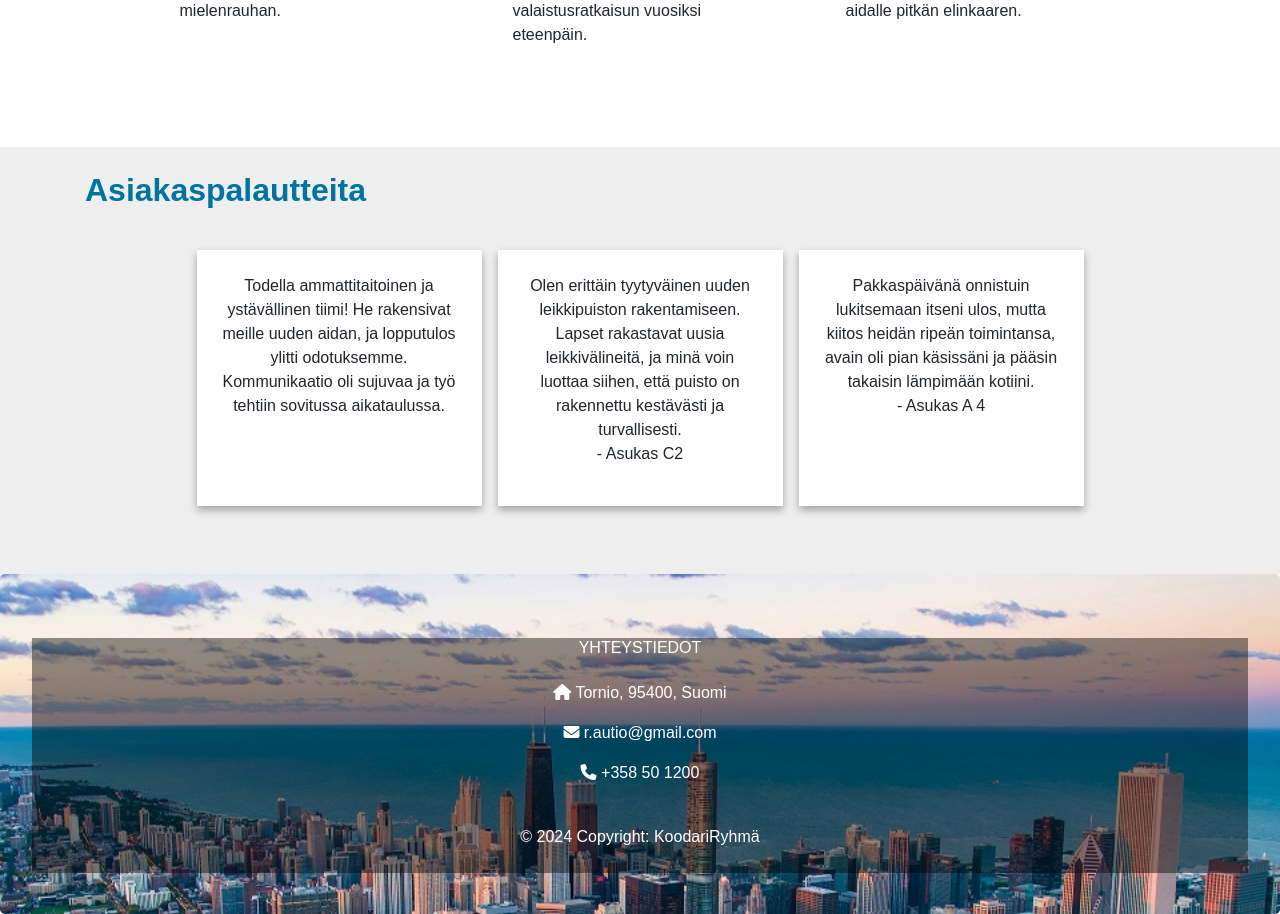
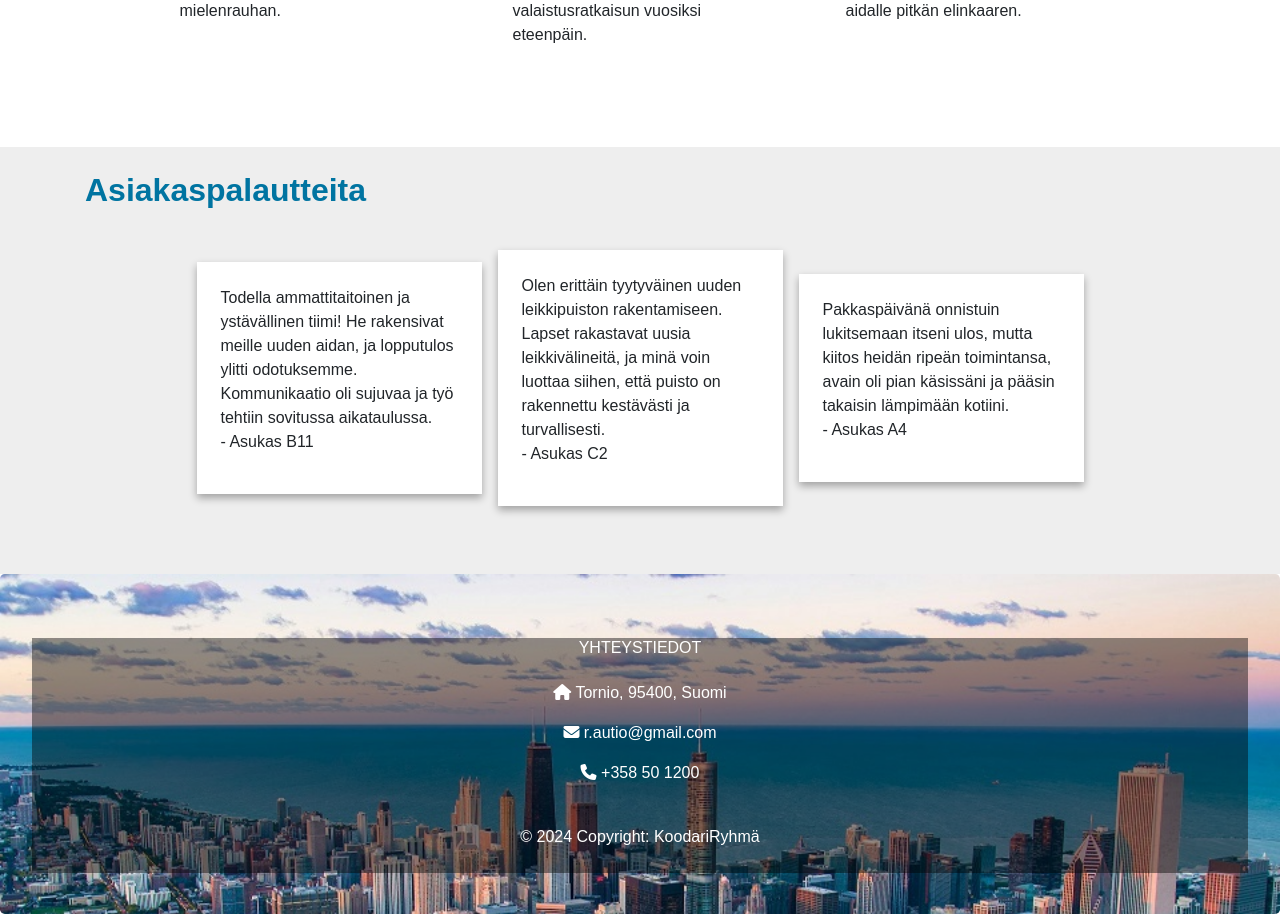
Before and after one commit to Dumbfinntales/ProjektiRepositorio, a PHP site: page /referenssit.php in a window 1280 px wide. Shown: the part 1238-2152 px from the top of the page. Run offline with PHP 8.4, Linux system fonts and the light colour scheme; data comes from the database, SQL or seed files in the repository; some libraries are stand-ins or nearby versions.

Commit message:
viimeistelyä tyyliin yms

```diff
--- a/referenssit.php
+++ b/referenssit.php
@@ -166,22 +166,22 @@
   </div>
 </div>
 
-<div class="container-fluid d ">
+<div class="container-fluid d">
   <div class="container">
       <div class="row justify-content-center">
         <div class="col-12 m-4">
           <h2 class="otsikko">Asiakaspalautteita</h2>
         </div>
       </div>
-      <div class="row justify-content-center">
-        <div class="col-10 col-lg-3 m-2 p-4 text-center d_palaute">
-          <p>Todella ammattitaitoinen ja ystävällinen tiimi! He rakensivat meille uuden aidan, ja lopputulos ylitti odotuksemme. Kommunikaatio oli sujuvaa ja työ tehtiin sovitussa aikataulussa. </p>
+      <div class="row justify-content-center align-items-center">
+        <div class="col-10 col-lg-3 m-2 p-4 d_palaute">
+          <p>Todella ammattitaitoinen ja ystävällinen tiimi! He rakensivat meille uuden aidan, ja lopputulos ylitti odotuksemme. Kommunikaatio oli sujuvaa ja työ tehtiin sovitussa aikataulussa.<br>- Asukas B11 </p>
         </div>
-        <div class="col-10 col-lg-3 m-2 p-4 text-center d_palaute">
+        <div class="col-10 col-lg-3 m-2 p-4 d_palaute">
           <p>Olen erittäin tyytyväinen uuden leikkipuiston rakentamiseen. Lapset rakastavat uusia leikkivälineitä, ja minä voin luottaa siihen, että puisto on rakennettu kestävästi ja turvallisesti.<br>- Asukas C2 </p>
         </div>
-        <div class="col-10 col-lg-3 m-2 p-4 text-center d_palaute">
-          <p>Pakkaspäivänä onnistuin lukitsemaan itseni ulos, mutta kiitos heidän ripeän toimintansa, avain oli pian käsissäni ja pääsin takaisin lämpimään kotiini.<br>- Asukas A 4</>
+        <div class="col-10 col-lg-3 m-2 p-4 d_palaute">
+          <p>Pakkaspäivänä onnistuin lukitsemaan itseni ulos, mutta kiitos heidän ripeän toimintansa, avain oli pian käsissäni ja pääsin takaisin lämpimään kotiini.<br>- Asukas A4</>
         </div>
       </div>
   </div>
```
